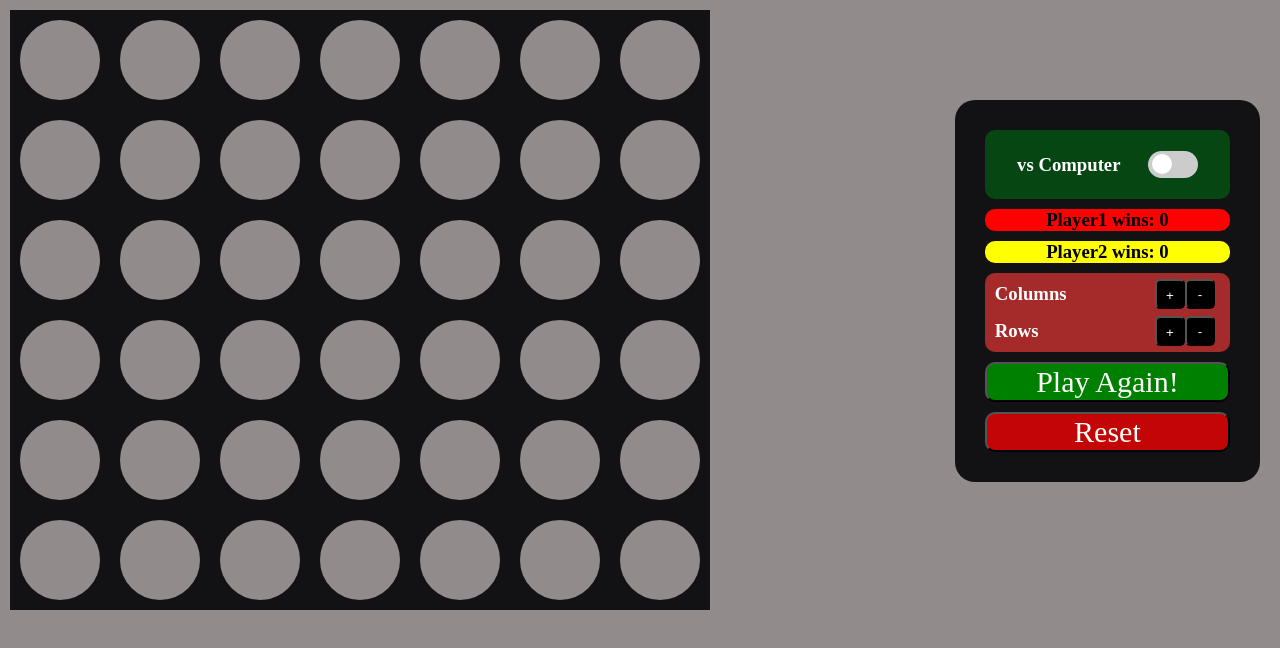
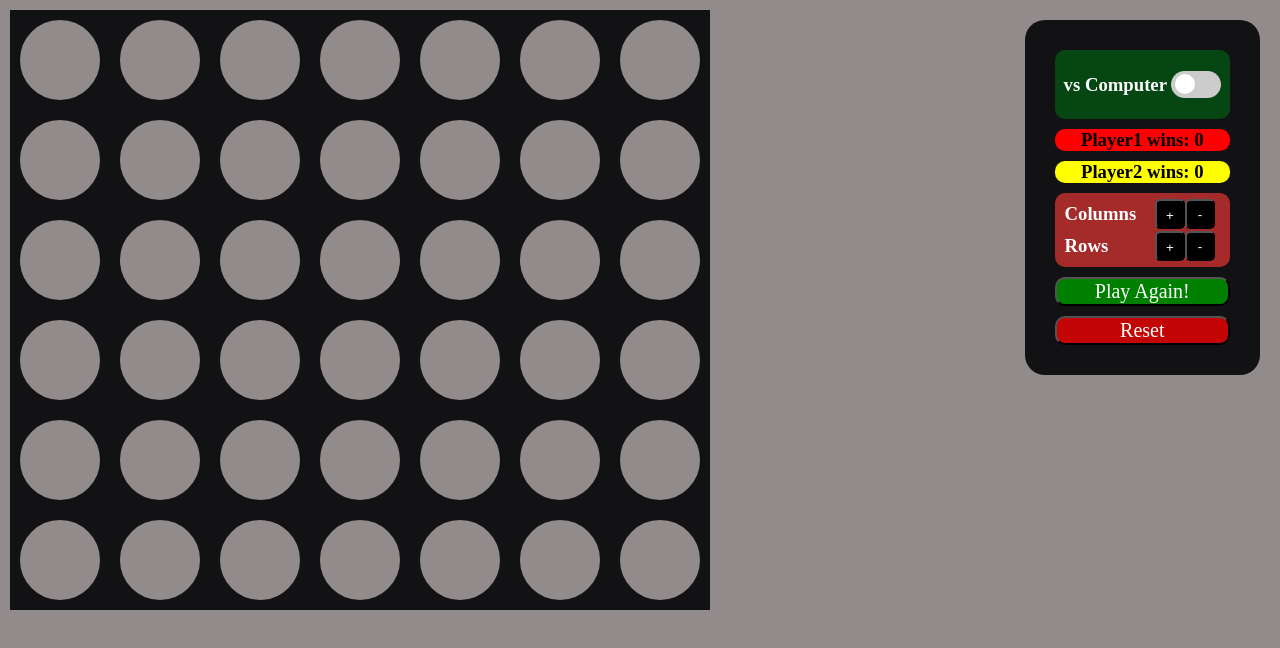
Before and after one commit to dimitris-kaikonidis/connect-four, a plain HTML site: page index.html in a window 1280 px wide. Drawn offline with nearby package versions, Linux system fonts and the light colour scheme.

Commit message:
minor visuals

```diff
--- a/styles.css
+++ b/styles.css
@@ -44,7 +44,7 @@ body {
     position: absolute;
     z-index: 1;
     right: 20px;
-    top: 100px;
+    top: 20px;
     background-color: rgb(18, 18, 20);
     padding: 30px;
     border-radius: 20px;
@@ -67,10 +67,6 @@ body {
     color: white;
     border-radius: 10px;
     margin-top: 10px;
-    display: flex;
-    flex-direction: column;
-    align-items: center;
-    gap: 5px;
     padding: 5px;
 }
 
@@ -118,7 +114,7 @@ body {
     margin-top: 10px;
     width: 100%;
     font-family: "Times New Roman", Times, serif;
-    font-size: 30px;
+    font-size: 20px;
     color: white;
     border-radius: 10px;
 }
```
